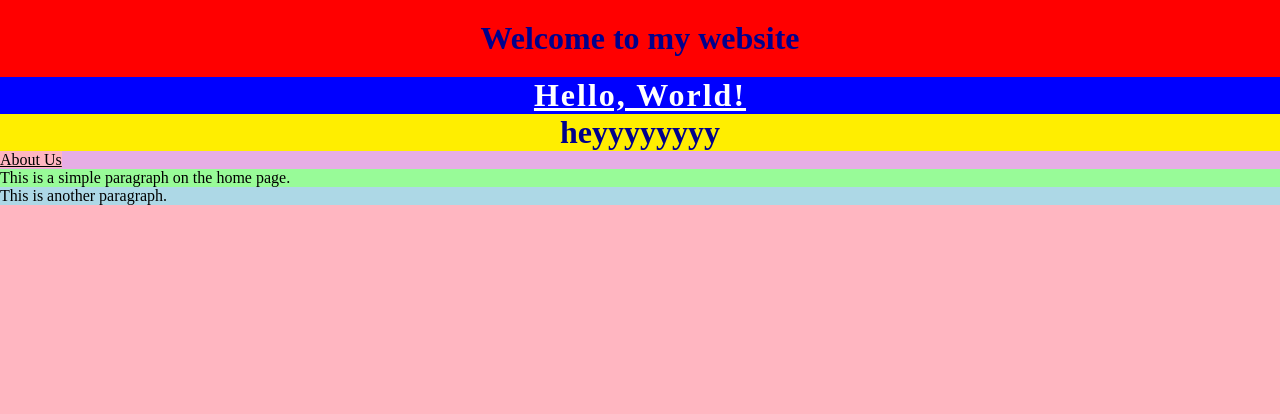
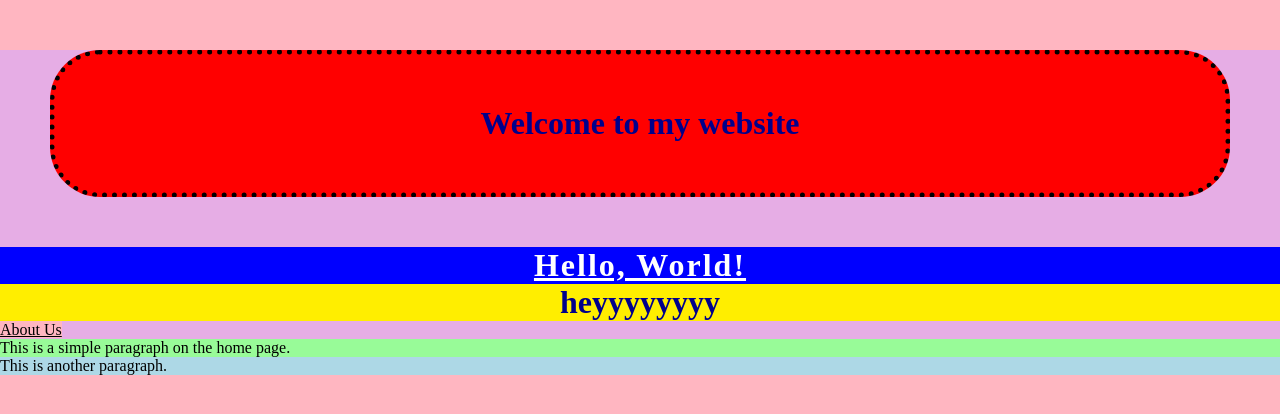
Before and after one commit to anu-git-lab/IT-Day-03, a plain HTML site: page index.html in a window 1280 px wide. Drawn offline with Linux system fonts and the light colour scheme.

Commit message:
refactor .bg-red-h1 styles for improved clarity and consistency

```diff
--- a/css/style.css
+++ b/css/style.css
@@ -23,7 +23,13 @@ body {
     padding-top: 20px;
     padding-bottom: 20px; */
 
-    padding: 20px 50px 20px 50px;
+    /* padding: 20px 50px 20px 50px; */
+    padding: 50px;
+    border: 5px solid black;
+    border-radius: 50px;
+    border-style: dotted;
+
+    margin: 50px;
 }
 
 .bg-blue-h1{
```
